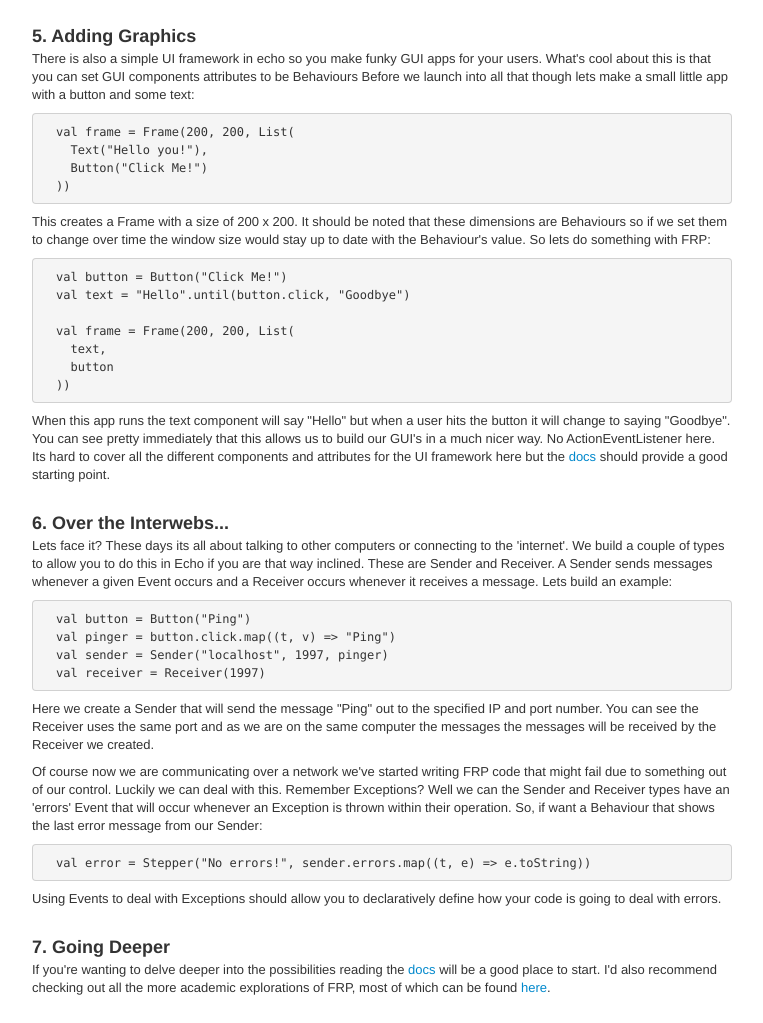
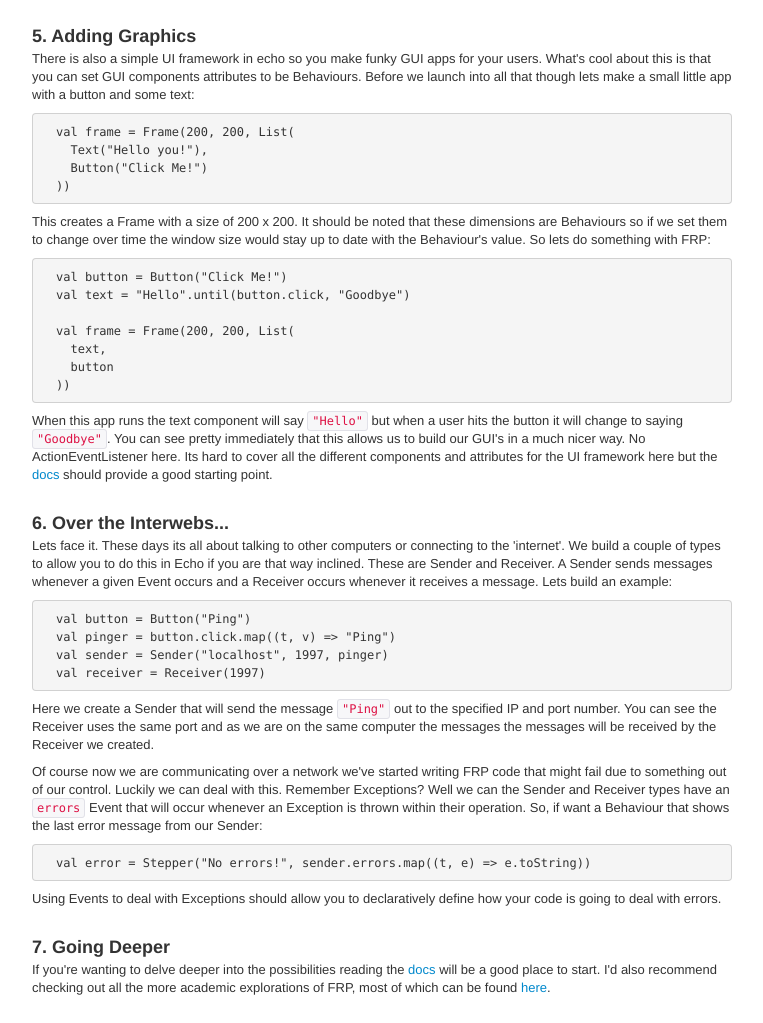
Before and after one commit to seadowg/echo, a plain HTML site: page index.html in a window 1280 px wide. Shown: the part 1651-2674 px from the top of the page, without its empty margins (238-1001 px from the left). Drawn offline with Linux system fonts and the light colour scheme.

Commit message:
And again

```diff
--- a/index.html
+++ b/index.html
@@ -160,7 +160,7 @@
           <h3>5. Adding Graphics</h3>
           <p>
             There is also a simple UI framework in echo so you make funky GUI apps for your users.
-            What's cool about this is that you can set GUI components attributes to be Behaviours
+            What's cool about this is that you can set GUI components attributes to be Behaviours.
             Before we launch into all that though lets make a small little app with a button and
             some text:
           </p>
@@ -188,8 +188,8 @@
   ))</pre>
 
           <p>
-            When this app runs the text component will say "Hello" but when a user hits the button
-            it will change to saying "Goodbye". You can see pretty immediately that this allows us
+            When this app runs the text component will say <code>"Hello"</code> but when a user hits the button
+            it will change to saying <code>"Goodbye"</code>. You can see pretty immediately that this allows us
             to build our GUI's in a much nicer way. No ActionEventListener here. Its hard to cover
             all the different components and attributes for the UI framework here but the
             <a href="target/doc/index.html">docs</a>
@@ -200,7 +200,7 @@
         <div class="step">
           <h3>6. Over the Interwebs...</h3>
           <p>
-            Lets face it? These days its all about talking to other computers or connecting to the
+            Lets face it. These days its all about talking to other computers or connecting to the
             'internet'. We build a couple of types to allow you to do this in Echo if you are that
             way inclined. These are Sender and Receiver. A Sender sends messages whenever a given
             Event occurs and a Receiver occurs whenever it receives a message. Lets build an example:
@@ -213,7 +213,7 @@
   val receiver = Receiver(1997)</pre>
 
           <p>
-            Here we create a Sender that will send the message "Ping" out to the specified
+            Here we create a Sender that will send the message <code>"Ping"</code> out to the specified
             IP and port number. You can see the Receiver uses the same port and as we are on
             the same computer the messages the messages will be received by the Receiver we created.
           </p>
@@ -221,7 +221,7 @@
           <p>
             Of course now we are communicating over a network we've started writing FRP code that
             might fail due to something out of our control. Luckily we can deal with this. Remember Exceptions?
-            Well we can the Sender and Receiver types have an 'errors' Event that will occur whenever an Exception
+            Well we can the Sender and Receiver types have an <code>errors</code> Event that will occur whenever an Exception
             is thrown within their operation. So, if want a Behaviour that shows the last error message from our
             Sender:
           </p>
```
